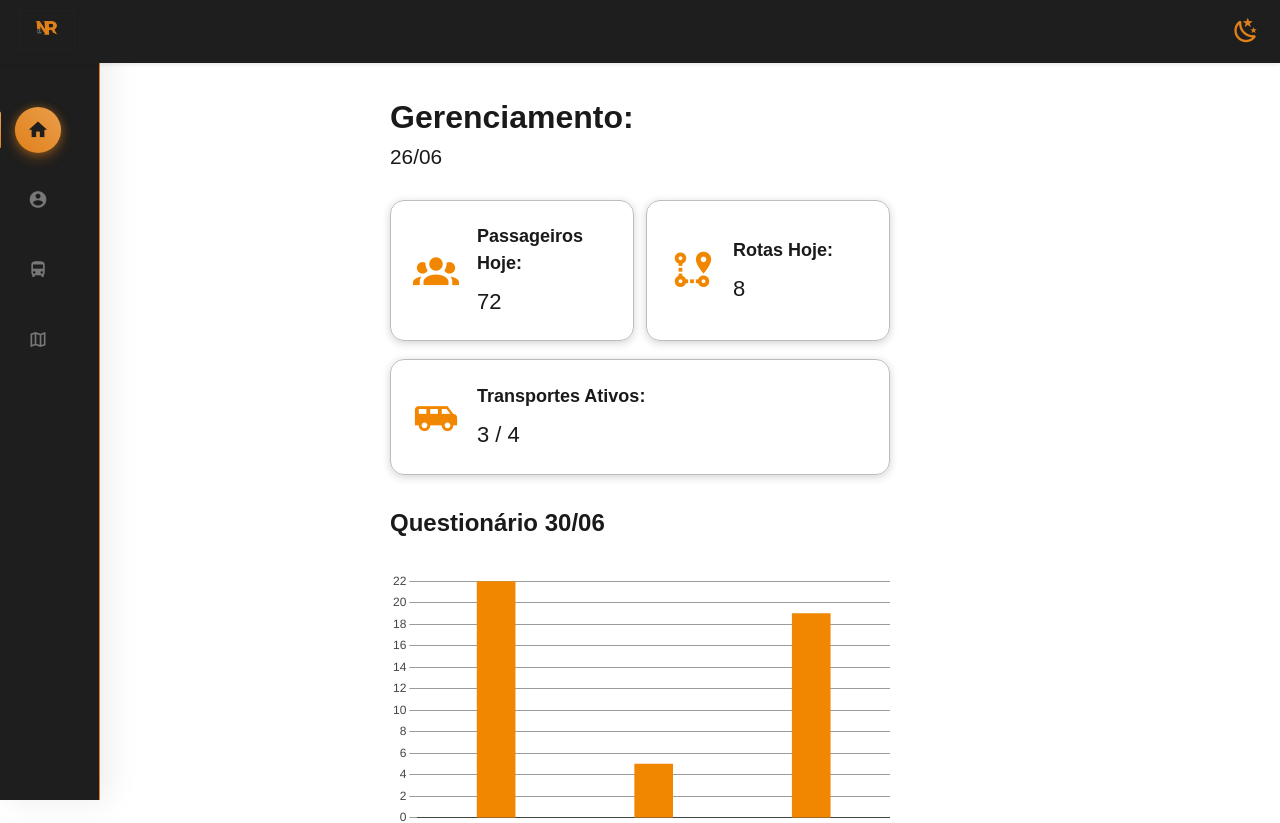
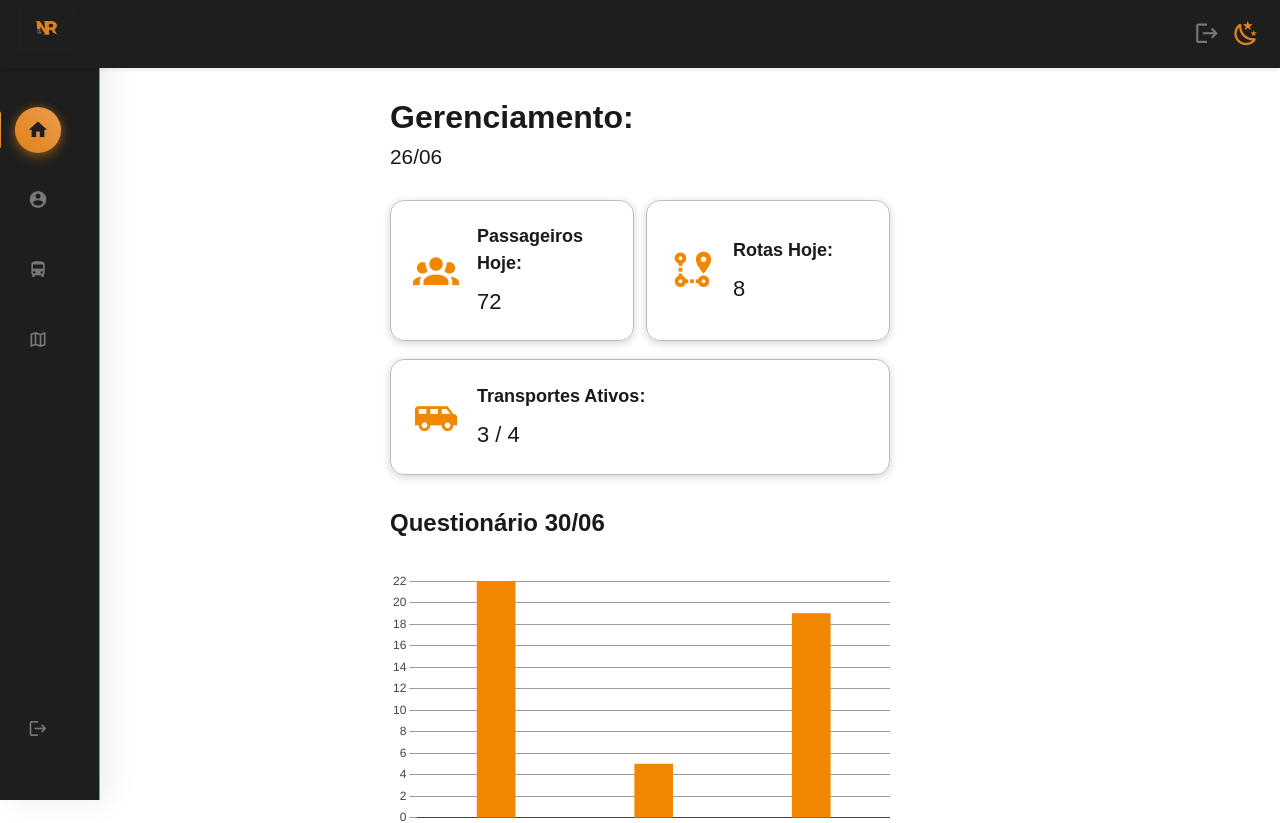
Before and after one commit to NextRouter-PI/Frontend-Admin, a Vue app: page / in a window 1280 px wide. Shown: the top 823 px of the page. Built offline with nearby package versions, Linux system fonts and the light colour scheme.

Commit message:
fix: button logout

```diff
--- a/src/components/layout/AppBottomNavigationBar.vue
+++ b/src/components/layout/AppBottomNavigationBar.vue
@@ -1,4 +1,12 @@
 <script setup>
+import { useCompanyStore } from "@/stores/useCompanyStore";
+
+const companyStore = useCompanyStore()
+
+function logout() {
+  companyStore.clearCompany()
+  window.location.href = import.meta.env.VITE_LOGIN_URL
+}
 </script>
 
 <template>
@@ -18,8 +26,39 @@
     <router-link :to="`/usuario`" class="nav-item">
       <span class="mdi mdi-account-circle"></span>
     </router-link>
+
+    <button class="nav-item logout-btn" @click="logout" title="Sair">
+      <span class="mdi mdi-logout"></span>
+    </button>
   </footer>
 </template>
+
+<style scoped>
+.logout-btn {
+  background: none;
+  border: none;
+  cursor: pointer;
+  font-size: inherit;
+  font-family: inherit;
+  color: var(--text-muted);
+  display: flex;
+  flex-direction: column;
+  align-items: center;
+  justify-content: center;
+  gap: 3px;
+  padding: 0;
+}
+
+.logout-btn span {
+  font-size: 26px;
+  transition: all 0.4s ease;
+}
+
+.logout-btn:hover span {
+  color: #d32f2f;
+  transform: scale(1.1);
+}
+</style>
 
 <style scoped>
 .bottom-nav {
--- a/src/components/layout/AppHeader.vue
+++ b/src/components/layout/AppHeader.vue
@@ -1,6 +1,14 @@
 <script setup>
+import { useCompanyStore } from "@/stores/useCompanyStore";
 import ThemeButton from "@/components/buttons/ThemeButton.vue"
 import Logo from "@/assets/logo.png"
+
+const companyStore = useCompanyStore()
+
+function logout() {
+  companyStore.clearCompany()
+  window.location.href = import.meta.env.VITE_LOGIN_URL
+}
 </script>
 
 <template>
@@ -8,9 +16,43 @@ import Logo from "@/assets/logo.png"
     <RouterLink to="/" class="logo">
       <img :src="Logo" alt="Logo">
     </RouterLink>
-    <ThemeButton />
+    <div class="header-actions">
+      <button class="logout-btn" @click="logout" title="Sair">
+        <span class="mdi mdi-logout"></span>
+      </button>
+      <ThemeButton />
+    </div>
   </header>
 </template>
+
+<style scoped>
+.header-actions {
+  display: flex;
+  align-items: center;
+  gap: 8px;
+}
+
+.logout-btn {
+  background: none;
+  border: none;
+  cursor: pointer;
+  display: flex;
+  align-items: center;
+  justify-content: center;
+  padding: 4px;
+}
+
+.logout-btn span {
+  color: var(--text-muted);
+  font-size: 26px;
+  transition: all 0.4s ease;
+}
+
+.logout-btn:hover span {
+  color: #d32f2f;
+  transform: scale(1.1);
+}
+</style>
 
 <style scoped>
 
--- a/src/components/layout/AppSideBar.vue
+++ b/src/components/layout/AppSideBar.vue
@@ -6,6 +6,11 @@ import { useCompanyStore } from "@/stores/useCompanyStore";
 
 const companyStore = useCompanyStore()
 const companyName = computed(() => companyStore.name)
+
+function logout() {
+  companyStore.clearCompany()
+  window.location.href = import.meta.env.VITE_LOGIN_URL
+}
 </script>
 
 <template>
@@ -41,8 +46,36 @@ const companyName = computed(() => companyStore.name)
       </router-link>
 
     </nav>
+
+    <div class="nav logout-section">
+      <button class="nav-item logout-item" @click="logout" title="Sair">
+        <span class="mdi mdi-logout"></span>
+        <small>Sair</small>
+      </button>
+    </div>
   </aside>
 </template>
+
+<style scoped>
+.logout-section {
+  margin-top: auto;
+  padding-bottom: 20px;
+}
+
+.logout-item {
+  background: none;
+  border: none;
+  cursor: pointer;
+  width: 100%;
+  font-size: inherit;
+  font-family: inherit;
+  color: var(--text-muted);
+}
+
+.logout-item:hover span {
+  color: #d32f2f !important;
+}
+</style>
 
 <style scoped>
 .sidebar {
```
Also changed, not shown: 1 other file (tests, documents, lock files or other folders).
